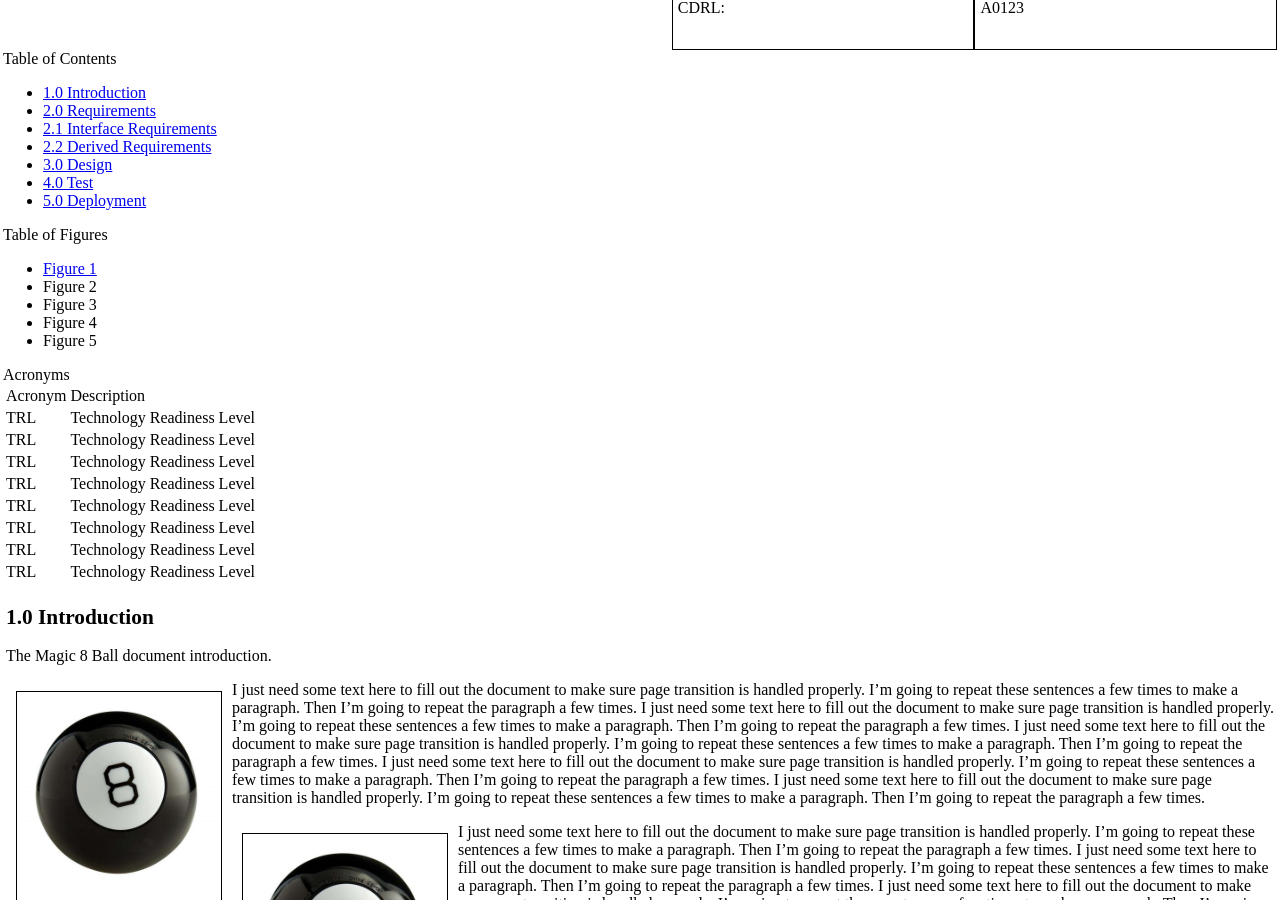
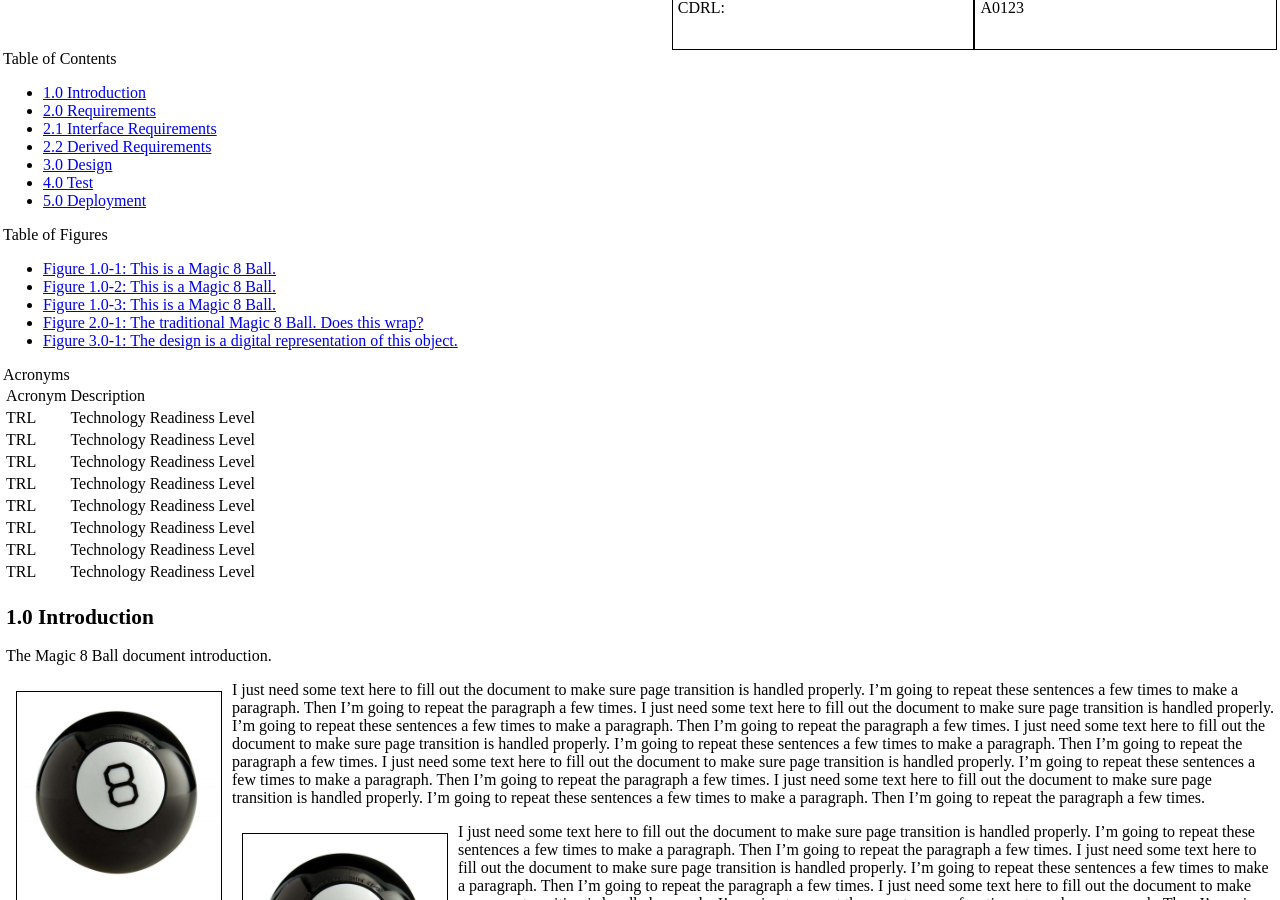
Before and after one commit to jondavid-black/Doc_Pipeline, a Jekyll site: the page built from design-document/index.md, in a window 1280 px wide and 900 px high, scrolled down 811 px. Built offline with Jekyll 4.4.1, drawn with Linux system fonts in a browser that asks for light colours.

Commit message:
fixed genTOF

```diff
--- a/design-document/_includes/tof.html
+++ b/design-document/_includes/tof.html
@@ -1,7 +1,7 @@
 <ul>
-    <li><a href="#Figure 2.0-1">Figure 1</a></li>
-    <li>Figure 2</li>
-    <li>Figure 3</li>
-    <li>Figure 4</li>
-    <li>Figure 5</li>
+	<li><a href="#Figure 1.0-1">Figure 1.0-1: This is a Magic 8 Ball.</a></li>
+	<li><a href="#Figure 1.0-2">Figure 1.0-2: This is a Magic 8 Ball.</a></li>
+	<li><a href="#Figure 1.0-3">Figure 1.0-3: This is a Magic 8 Ball.</a></li>
+	<li><a href="#Figure 2.0-1">Figure 2.0-1: The traditional Magic 8 Ball. Does this wrap?</a></li>
+	<li><a href="#Figure 3.0-1">Figure 3.0-1: The design is a digital representation of this object.</a></li>
 </ul>
```
Also changed, not shown: 2 other files.
